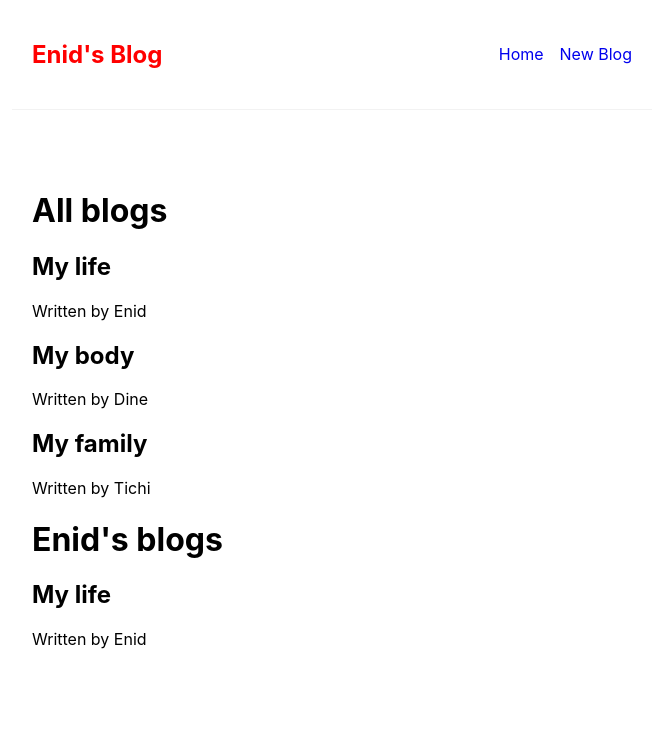
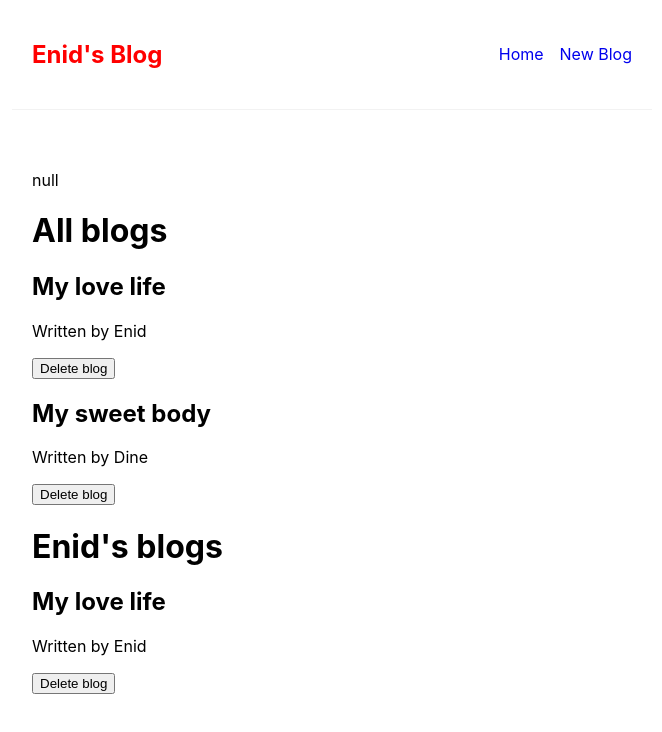
Before and after one commit to MissDine/react-polish, a React (Create React App) app: page / in a window 1280 px wide. Shown: the top 732 px of the page, without its empty margins (308-970 px from the left). Built offline with nearby package versions, Linux system fonts and the light colour scheme; data requests are answered from the project's data file.

Commit message:
Feature edit

```diff
--- /dev/null
+++ b/data/db.json
@@ -0,0 +1,15 @@
+{
+    "blogs": [{
+            "title": "My love life ",
+            "body": "lorem...",
+            "author": "Enid",
+            "id": 1
+        },
+        {
+            "title": "My sweet body",
+            "body": "lorem...",
+            "author": "Dine",
+            "id": 2
+        }
+    ]
+}
--- /dev/null
+++ b/src/Index.css
@@ -0,0 +1,60 @@
+body {
+    margin: 0;
+    font-family: -apple-system, BlinkMacSystemFont, 'Segoe UI', 'Roboto', 'Oxygen', 'Ubuntu', 'Cantarell', 'Fira Sans', 'Droid Sans', 'Helvetica Neue', sans-serif;
+    -webkit-font-smoothing: antialiased;
+    -moz-osx-font-smoothing: grayscale;
+}
+
+code {
+    font-family: source-code-pro, Menlo, Monaco, Consolas, 'Courier New', monospace;
+}
+
+.navbar {
+    display: flex;
+    padding: 20px;
+    align-items: center;
+    max-width: 600px;
+    margin: 0 auto;
+    border-bottom: 1px solid #f2f2f2;
+}
+
+.navbar h1 {
+    color: red;
+}
+
+.links {
+    margin-left: auto;
+}
+
+a {
+    margin-left: 16px;
+    text-decoration: none;
+    padding: 0;
+    /* font-size: 1px; */
+    /* font-style: normal; */
+    /* font-family: Arial, Helvetica, sans-serif; */
+    /* color: red; */
+    /* border-radius: 5px; */
+}
+
+a:hover {
+    color: red;
+}
+
+.home {
+    max-width: 600px;
+    margin: 40px auto;
+    padding: 20px;
+}
+
+.fname {
+    color: palevioletred;
+}
+
+.pend {
+    color: yellow;
+    font-size: 2rem;
+    font-weight: bold;
+    font-family: Arial, Helvetica, sans-serif;
+    font-style: normal;
+}
--- a/src/components/BlogList.js
+++ b/src/components/BlogList.js
@@ -1,6 +1,7 @@
-const BlogList = ({blogs,title}) => {
+const BlogList = ({blogs,title,handleDelete}) => {
     // const blogs = props.blogs
     // const title = props.title
+
     return (
         <div className="bloglist">
         <h1>{title}</h1>
@@ -8,6 +9,7 @@ const BlogList = ({blogs,title}) => {
                 <div className="blog-preview" key = {blog.id}>
                     <h2>{blog.title}</h2>
                     <p>Written by {blog.author}</p>
+                    <button onClick={()=> handleDelete(blog.id)}>Delete blog</button>
                 </div>
             )
             )}
--- a/src/components/Home.js
+++ b/src/components/Home.js
@@ -1,4 +1,4 @@
-import { useState } from "react";
+import { useState, useEffect } from "react";
 import BlogList from "./BlogList";
 const Home = () => {
     const [blogs, setBlogs] = useState([
@@ -6,6 +6,12 @@ const Home = () => {
         {title:"My body", body: "lorem...", author: "Dine",id:2},
         {title:"My family", body: "lorem...", author: "Tichi",id:31}
     ])
+    const [isPending, setPending] = useState(true)
+    const [error, setError] =useState("null")
+    const handleDelete = (id)=>{
+        const newBlogs = blogs.filter(blog =>blog.id !== id);
+        setBlogs(newBlogs)
+    }
     // let fname = "Enid";
     // const [fname, setFname] = useState("Israel");
     // const [age, setAge] = useState(8)
@@ -18,9 +24,36 @@ const Home = () => {
     // const handleClickAgain = (name, e) =>{
     //     console.log("Hello"+name, e);
     // }
+    useEffect(() =>{
+        console.log("Hey there");
+        console.log(blogs);
+    })
+    // UseEffect to fetch some data
+    useEffect(()=>{
+        // setTimeout(()=>{
+            fetch("http://localhost:8000/blogs")
+        .then(response => {
+            if(!response.ok){
+                throw Error("Could not fetch the data")
+            }
+            return response.json();
+        })
+        .then(data =>{
+            console.log(data);
+            setBlogs(data)
+            setPending(false)
+        })
+        .catch(err=>{
+            console.log(err.message);
+            setError(err.message)
+    })
+        // },1000)
+    }, [])
     return (
         <div className="home">
-            <BlogList blogs = {blogs} title = {"All blogs"}/>
+            {error && <div>{error}</div>}
+            {isPending && <div pend>loading</div>}
+            <BlogList blogs = {blogs} title = {"All blogs"} handleDelete= {handleDelete}/>
             <BlogList blogs = {blogs.filter((blog)=> blog.author ==="Enid" )} title = {"Enid's blogs"}/>
             {/* <h2>Homepage</h2> */}
             {/* <p>{"Good morning " + fname}</p>
```
